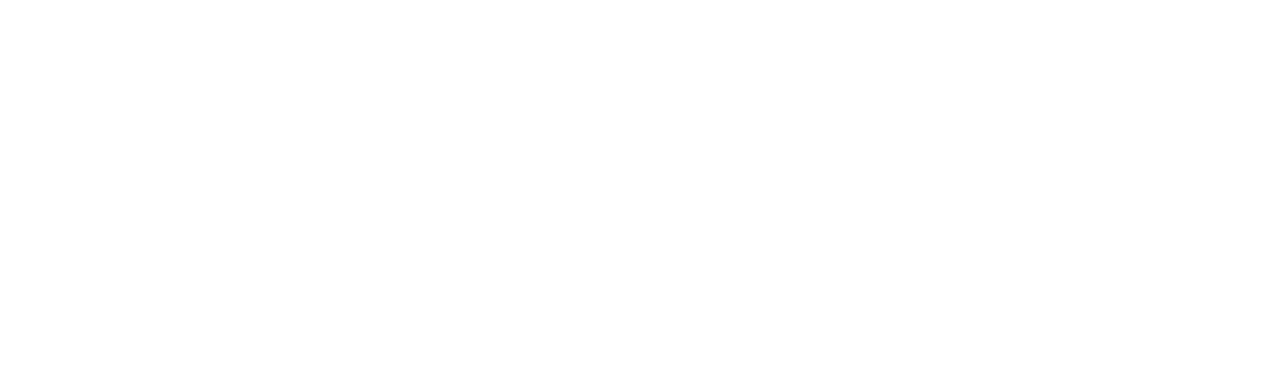
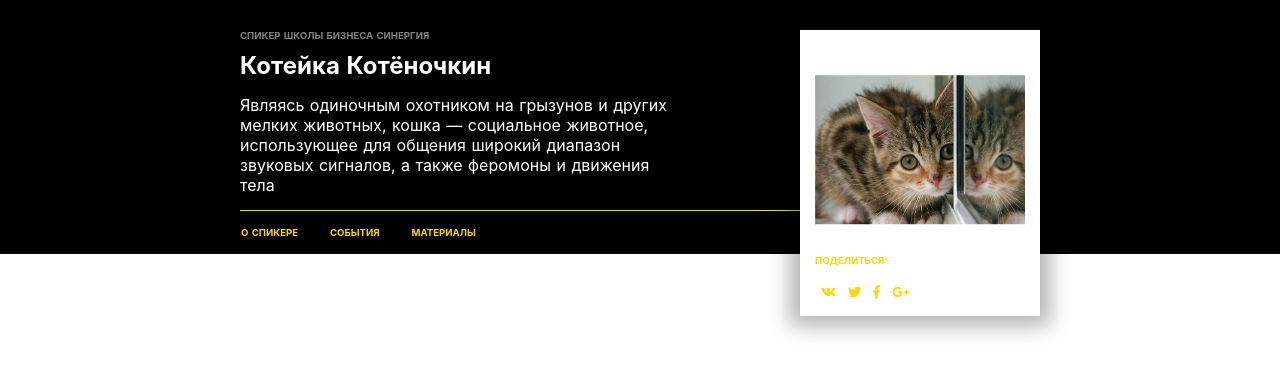
Before and after one commit to llChimerall/nuxttest, a Nuxt app: page /index4 in a window 1280 px wide. Before the commit this address had no page. Shown: the top 374 px of the page. Built offline with nearby package versions, Linux system fonts and the light colour scheme.

Commit message:
add speaker page

```diff
--- a/nuxt.config.js
+++ b/nuxt.config.js
@@ -10,7 +10,9 @@
       { hid: 'description', name: 'description', content: 'Nuxt.js project' }
     ],
     link: [
-      { rel: 'icon', type: 'image/x-icon', href: '/favicon.ico' }
+      { rel: 'icon', type: 'image/x-icon', href: '/favicon.ico' },
+      { rel: 'stylesheet', href: 'https://use.fontawesome.com/releases/v5.5.0/css/brands.css'},
+      { rel: 'stylesheet', href: 'https://use.fontawesome.com/releases/v5.5.0/css/fontawesome.css'}
     ]
   },
   /*
--- /dev/null
+++ b/pages/index4.vue
@@ -0,0 +1,140 @@
+<template>
+  <section class="background">
+    <div class="container">
+      <div class="content">
+        <header class="head">
+          <p>Спикер школы бизнеса Синергия</p>
+          <h1 id="about">Котейка Котёночкин</h1>
+        </header>
+        <div class="shareblock">
+          <figure>
+            <img class="foto" alt="фото спикера" src="/pics/502.jpeg" />
+            <figcaption>спикер</figcaption>
+          </figure>
+          <aside>
+            <h4>Поделиться:</h4>
+            <ul class="buttons">
+              <li><button><i class="fab fa-vk"></i></button></li>
+              <li><button><i class="fab fa-twitter"></i></button></li>
+              <li><button><i class="fab fa-facebook-f"></i></button></li>
+              <li><button><i class="fab fa-google-plus-g"></i></button></li>
+            </ul>
+          </aside>
+        </div>
+        <p class="description">Являясь одиночным охотником на&nbsp;грызунов и&nbsp;других мелких животных,
+        кошка&nbsp;&mdash; социальное животное, использующее для общения широкий диапазон звуковых сигналов,
+        а&nbsp;также феромоны и&nbsp;движения тела</p>
+        <footer>
+          <ul class="links">
+            <li><a href="#about">о спикере</a></li>
+            <li><a href="#events">события</a></li>
+            <li><a href="#materials">материалы</a></li>
+          </ul>
+        </footer>
+      </div>
+    </div>
+  </section>
+</template>
+
+<style>
+.background {
+  background-color: black;
+  color: white;
+  padding: 30px 15px 0;
+}
+
+.head p {
+  color: grey;
+  text-transform: uppercase;
+  font-size: 0.6em;
+  font-weight: bold;
+  padding-bottom: 1em;
+}
+
+.container {
+  max-width: 800px;
+  margin: 0 auto;
+}
+
+.content {
+  position: relative;
+  width: 70%;
+}
+
+.shareblock {
+  position: absolute;
+  left: 100%;
+  top: 0;
+  width: 42.8%;
+  background-color: white;
+  padding: 15px;
+  box-shadow: 0 0 20px 10px rgba(0,0,0,0.3);
+}
+
+.shareblock h4 {
+  color: gold;
+  text-transform: uppercase;
+  font-size: 0.6em;
+  margin-bottom: 15px;
+}
+
+figure {
+  position: relative;
+  height: 0;
+  overflow: hidden;
+  padding-bottom: 100%;
+}
+
+figcaption {
+  display: none;
+}
+
+.foto {
+  max-width: 100%;
+  display: block;
+  position: absolute;
+  left: 50%;
+  top: 50%;
+  transform: translate(-50%, -50%);
+}
+
+.links li, .buttons li {
+  display: inline-block;
+}
+
+.links {
+  margin-left: -15px;
+}
+
+.links, .buttons {
+  padding: 0;
+}
+
+.buttons button {
+  color: gold;
+  background: none;
+  border: none;
+}
+
+.links a {
+  padding: 15px;
+  border: 1px solid black;
+  display: inline-block;
+  text-decoration: none;
+  color: gold;
+  text-transform: uppercase;
+  font-size: 0.6em;
+  font-weight: bold;
+}
+
+.description {
+  padding-top: 15px;
+  width: 80%;
+}
+
+footer {
+  border-top: 1px solid gold;
+  margin-top: 15px;
+}
+
+</style>
```
